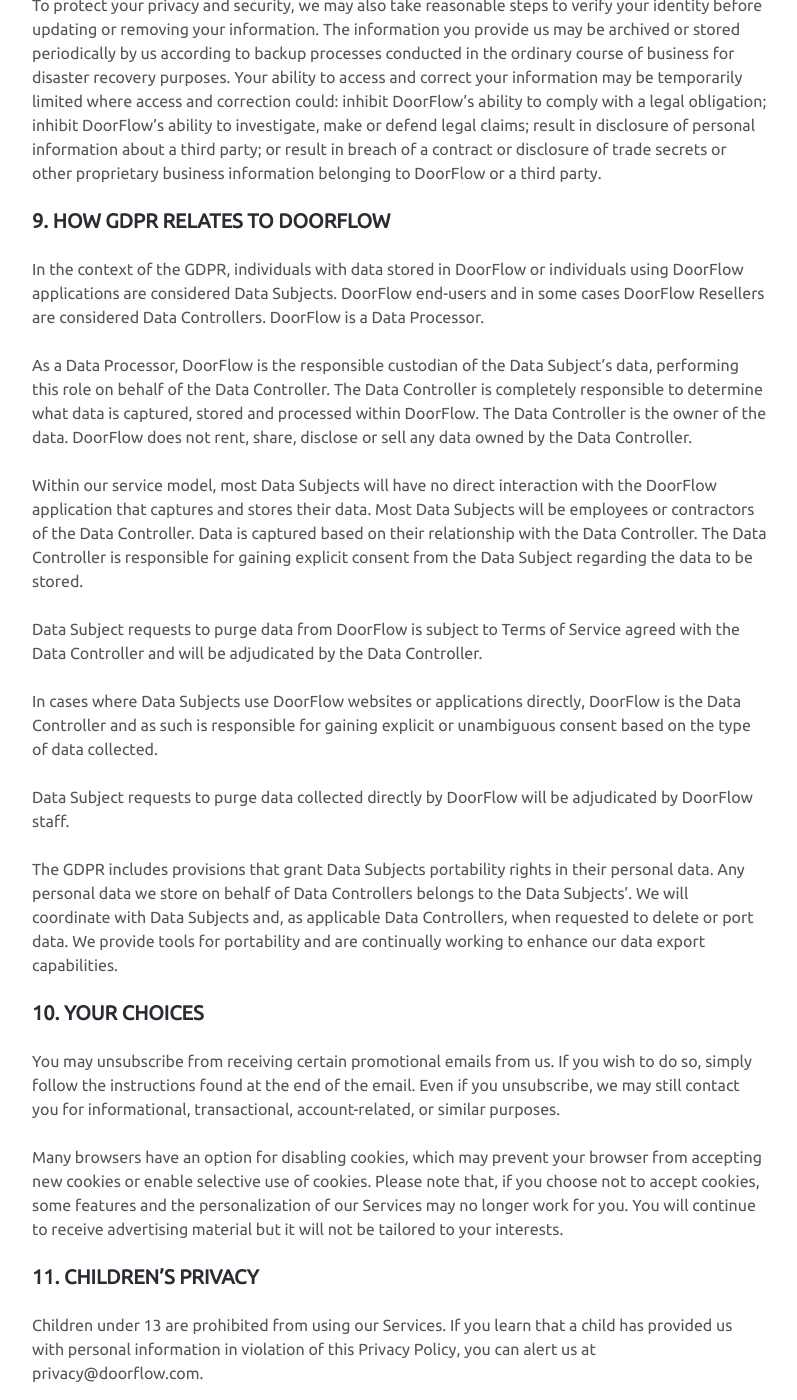
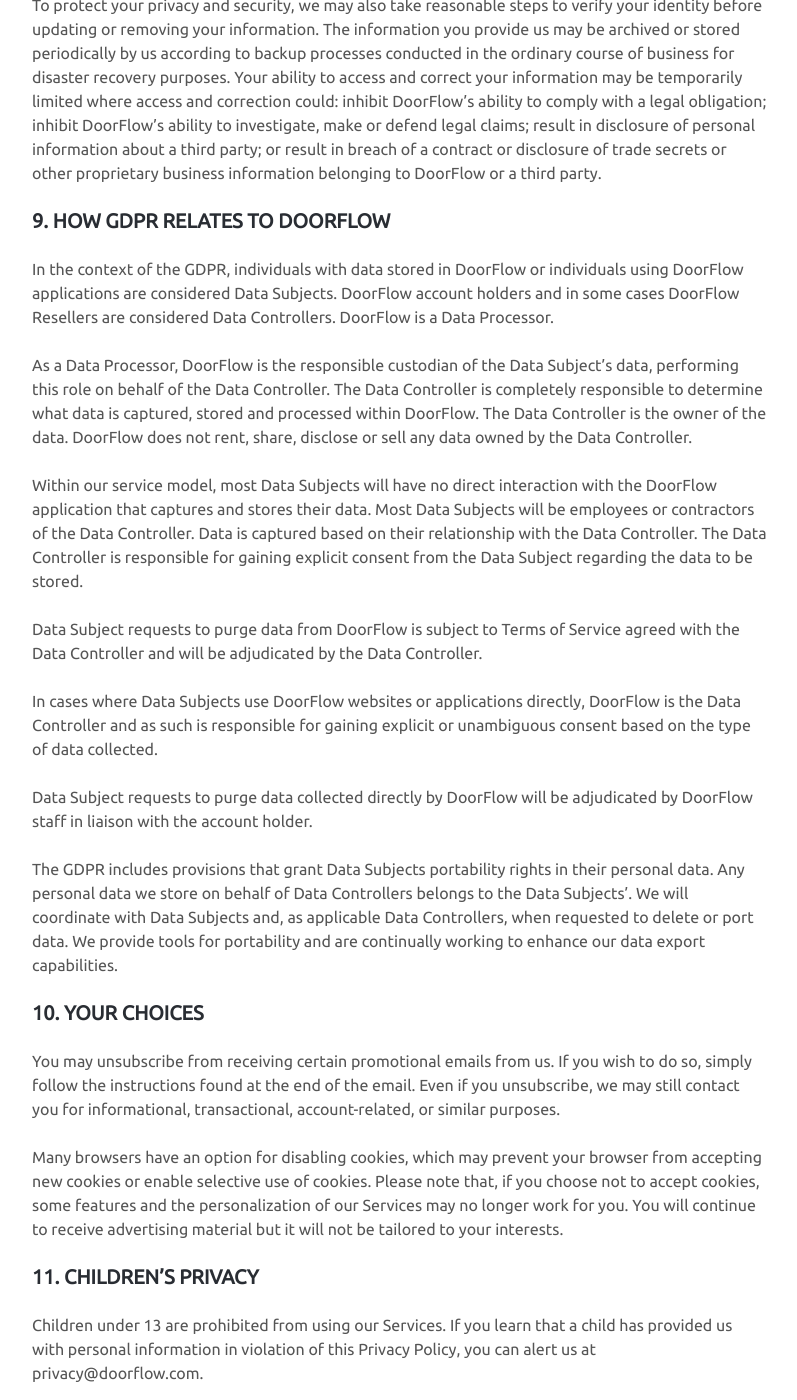
Before and after one commit to netnodes/Values, a Jekyll site: the page built from docs/privacy_policy.md, in a window 1280 px wide and 1400 px high, scrolled down 4670 px. Shown: the whole window, without its empty margins (240-1037 px from the left). Built offline with Jekyll 4.4.1, drawn with Linux system fonts in a browser that asks for light colours; our own code applies the rules of GitHub Pages for plain Markdown files; a script that is not in the unit is left out; some of the changed text lies outside the part shown.

Commit message:
Small amends to GDPR plus a spelling fix

```diff
--- a/docs/privacy_policy.md
+++ b/docs/privacy_policy.md
@@ -123,7 +123,7 @@ To protect your privacy and security, we may also take reasonable steps to verif
 
 ## 9. HOW GDPR RELATES TO DOORFLOW
 
-In the context of the GDPR, individuals with data stored in DoorFlow or individuals using DoorFlow applications are considered Data Subjects. DoorFlow end-users and in some cases DoorFlow Resellers are considered Data Controllers. DoorFlow is a Data Processor.
+In the context of the GDPR, individuals with data stored in DoorFlow or individuals using DoorFlow applications are considered Data Subjects. DoorFlow account holders  and in some cases DoorFlow Resellers are considered Data Controllers. DoorFlow is a Data Processor.
 
 As a Data Processor, DoorFlow is the responsible custodian of the Data Subject’s data, performing this role on behalf of the Data Controller. The Data Controller is completely responsible to determine what data is captured, stored and processed within DoorFlow. The Data Controller is the owner of the data. DoorFlow does not rent, share, disclose or sell any data owned by the Data Controller.
 
@@ -133,7 +133,7 @@ Data Subject requests to purge data from DoorFlow is subject to Terms of Service
 
 In cases where Data Subjects use DoorFlow websites or applications directly, DoorFlow is the Data Controller and as such is responsible for gaining explicit or unambiguous consent based on the type of data collected.
 
-Data Subject requests to purge data collected directly by DoorFlow will be adjudicated by DoorFlow staff.
+Data Subject requests to purge data collected directly by DoorFlow will be adjudicated by DoorFlow staff in liaison with the account holder.
 
 The GDPR includes provisions that grant Data Subjects portability rights in their personal data. Any personal data we store on behalf of Data Controllers belongs to the Data Subjects'. We will coordinate with Data Subjects and, as applicable Data Controllers, when requested to delete or port data. We provide tools for portability and are continually working to enhance our data export capabilities.
 
```
Also changed, not shown: other parts of docs/privacy_policy.md (+1 -1 lines).
